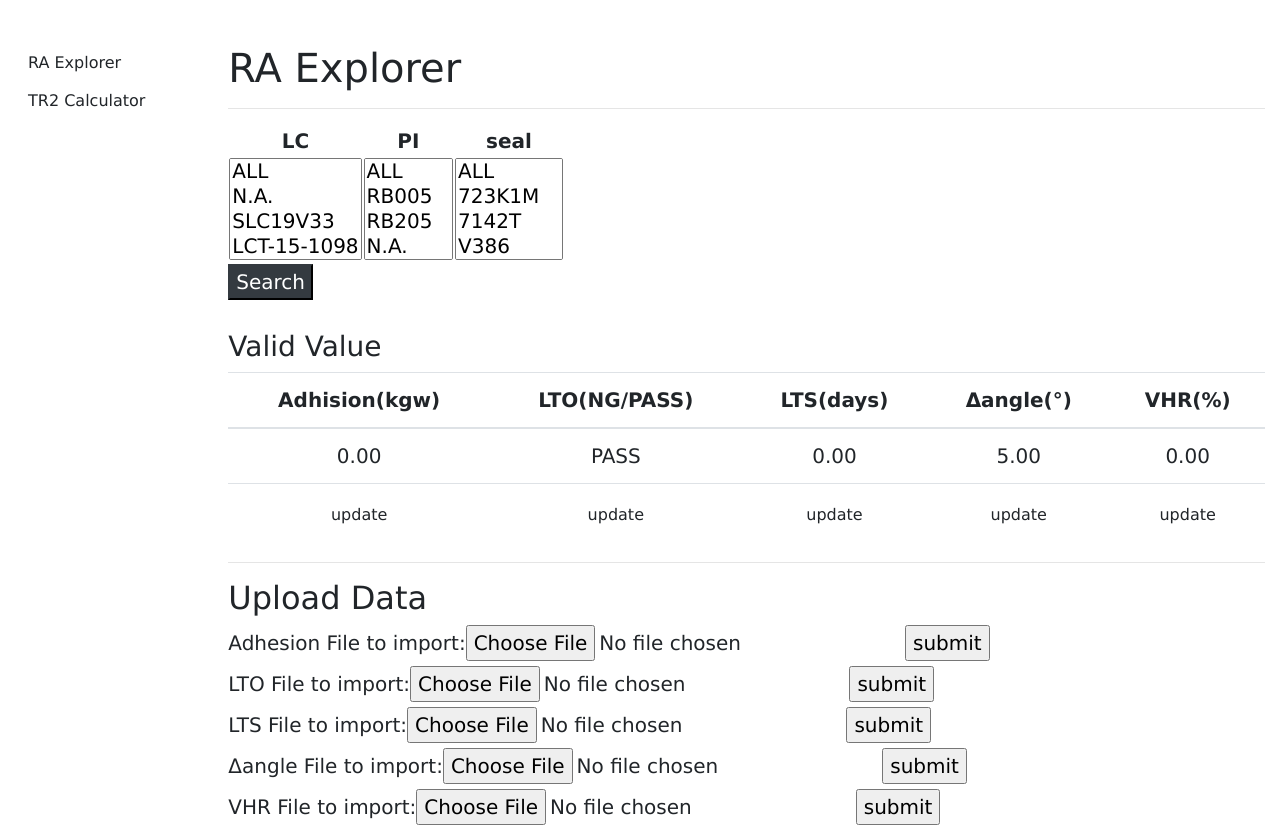
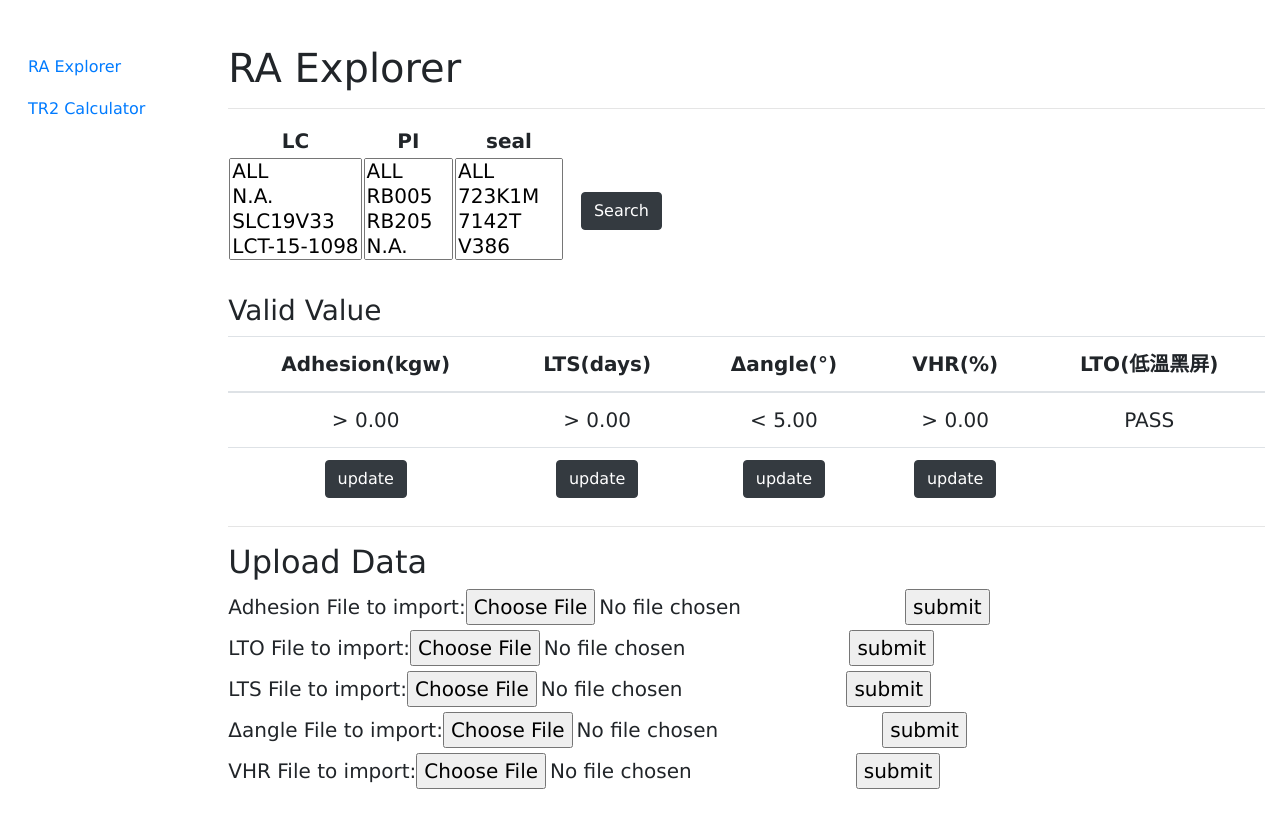
Before and after one commit to dimsplendid/td_toolkits_reconstruc, a Django app: page /ra_exploer/ in a window 1280 px wide. Shown: the part 56-886 px from the top of the page. After the commit the page ends 845 px from the top, so only its background shows below. Run offline with Django 3.2, Linux system fonts and the light colour scheme; data comes from the database, SQL or seed files in the repository; both versions use the stored data as it was after the commit; some libraries are stand-ins or nearby versions.

Commit message:
Validator work

```diff
--- a/ra_exploer/templates/base_generic.html
+++ b/ra_exploer/templates/base_generic.html
@@ -12,6 +12,7 @@
             integrity="sha384-TX8t27EcRE3e/ihU7zmQxVncDAy5uIKz4rEkgIXeMed4M0jlfIDPvg6uqKI2xXr2"
             crossorigin="anonymous"
         />
+
         <!-- Add additional CSS in static file -->
         {% load static %}
         <link rel="stylesheet" href="{% static 'css/styles.css' %}" />
@@ -29,8 +30,8 @@
             <div class="row">
                 <div class="col-sm-2">
                     {% block sidebar %}
-                    <a class="btn" href="{% url 'index' %}">RA Explorer</a></li>
-                    <a class="btn" href="">TR2 Calculator</a>
+                    <a class="btn btn-link mt-1" href="{% url 'index' %}">RA Explorer</a></li>
+                    <a class="btn btn-link mt-1" href="">TR2 Calculator</a>
                     {% endblock %}
                 </div>
                 <div class="col-sm-10" >{% block content %}{% endblock %}</div>
--- a/ra_exploer/templates/index.html
+++ b/ra_exploer/templates/index.html
@@ -42,52 +42,54 @@
                         {% endfor %}
                     </select>
                 </td>
+                <td>
+                    <input class="btn btn-dark m-3" type="submit" value="Search" />
+                </td>
             </tr>
         </tbody>
     </table>
-    <input class="btn-dark" type="submit" value="Search" />
 </form>
 <br />
 <h3>Valid Value</h3>
 <table class="table text-center">
     <thead>
         <tr>
-            <th>Adhision(kgw)</th>
-            <th>LTO(NG/PASS)</th>
+            <th>Adhesion(kgw)</th>
             <th>LTS(days)</th>
             <th>Δangle(°)</th>
             <th>VHR(%)</th>
+            <th>LTO(低溫黑屏)</th>
         </tr>
     </thead>
     <tbody>
         <tr>
-            <td>{{ valid_adhesion.value }}</td>
+            <td> > {{ valid_adhesion.value }}</td>
+            <td> > {{ valid_LTS.value }}</td>
+            <td> < {{ valid_delta_angle.value }}</td>
+            <td> > {{ valid_VHR.value }}</td>
             <td>PASS</td>
-            <td>{{ valid_LTS.value }}</td>
-            <td>{{ valid_delta_angle.value }}</td>
-            <td>{{ valid_VHR.value }}</td>
         </tr>
         <tr>
             <td>
-                <a class="btn" href="{% url 'valid-update' 'adhesion test' %}"
+                <a class="btn btn-dark" href="{% url 'valid-update' 'adhesion test' %}"
                     >update</a
                 >
             </td>
             <td>
-                <a class="btn" href="{% url 'valid-update' 'LTO' %}">update</a>
+                <a class="btn btn-dark" href="{% url 'valid-update' 'LTS' %}">update</a>
             </td>
             <td>
-                <a class="btn" href="{% url 'valid-update' 'LTS' %}">update</a>
-            </td>
-            <td>
-                <a class="btn" href="{% url 'valid-update' 'Δ angle' %}"
+                <a class="btn btn-dark" href="{% url 'valid-update' 'Δ angle' %}"
                     >update</a
                 >
             </td>
             <td>
-                <a class="btn" href="{% url 'valid-update' 'VHR(heat)' %}"
+                <a class="btn btn-dark" href="{% url 'valid-update' 'VHR(heat)' %}"
                     >update</a
                 >
+            </td>
+            <td>
+
             </td>
         </tr>
     </tbody>
@@ -150,4 +152,5 @@
     {{ file_form.as_table }}
     <input type="submit" value="submit" />
 </form>
+
 {% endblock %}
--- a/ra_exploer/urls.py
+++ b/ra_exploer/urls.py
@@ -12,5 +12,6 @@ urlpatterns = [
     path('import/deltaAngle', views.import_DeltaAngle, name='import_deltaAngle'),
     path('import/vhr', views.import_VHR, name='import_vhr'),
     path('validator/<str:slug>/update/',
-         views.ValidatorUpdateView.as_view(), name='valid-update')
+         views.ValidatorUpdateView.as_view(), name='valid-update'),
+    path('test/', views.test, name='test')
 ]
--- a/ra_exploer/views.py
+++ b/ra_exploer/views.py
@@ -317,3 +317,21 @@ class ValidatorUpdateView(UpdateView):
 
     def get_success_url(self):
         return reverse('index')
+
+from plotly.offline import plot
+import plotly.graph_objects as go
+
+def test(request):
+    x_data = [0, 1, 2, 3]
+    y_data = [x**2 for x in x_data]
+    plot_div = plot(
+        [go.Scatter(
+            x=x_data, y=y_data,
+            mode='lines',
+            name='test',
+            opacity=0.8,
+            marker_color='green'
+        )],
+        output_type='div'
+    )
+    return render(request, 'test.html', context={'plot_div': plot_div})
--- a/td_toolkits/settings.py
+++ b/td_toolkits/settings.py
@@ -26,7 +26,7 @@ SECRET_KEY = 'django-insecure-qryc_v*xexc7b89caz-1lr6)yif033u=^r%t%=stlk-a3k=cub
 DEBUG = True
 
 # ALLOWED_HOSTS = ['192.168.0.182', '10.53.16.183', 'localhost']
-ALLOWED_HOSTS = []
+ALLOWED_HOSTS = ['10.53.16.185']
 
 # Application definition
 
@@ -41,6 +41,7 @@ INSTALLED_APPS = [
     'tr2calculator.apps.Tr2CalculatorConfig',
     'ra_exploer.apps.RaExploerConfig',
     'fontawesomefree',
+    'django_extensions'
 ]
 
 MIDDLEWARE = [
```
Also changed, not shown: ra_exploer/templates/test.html (added, +7 -0 lines), db.sqlite3, 1 other file.
